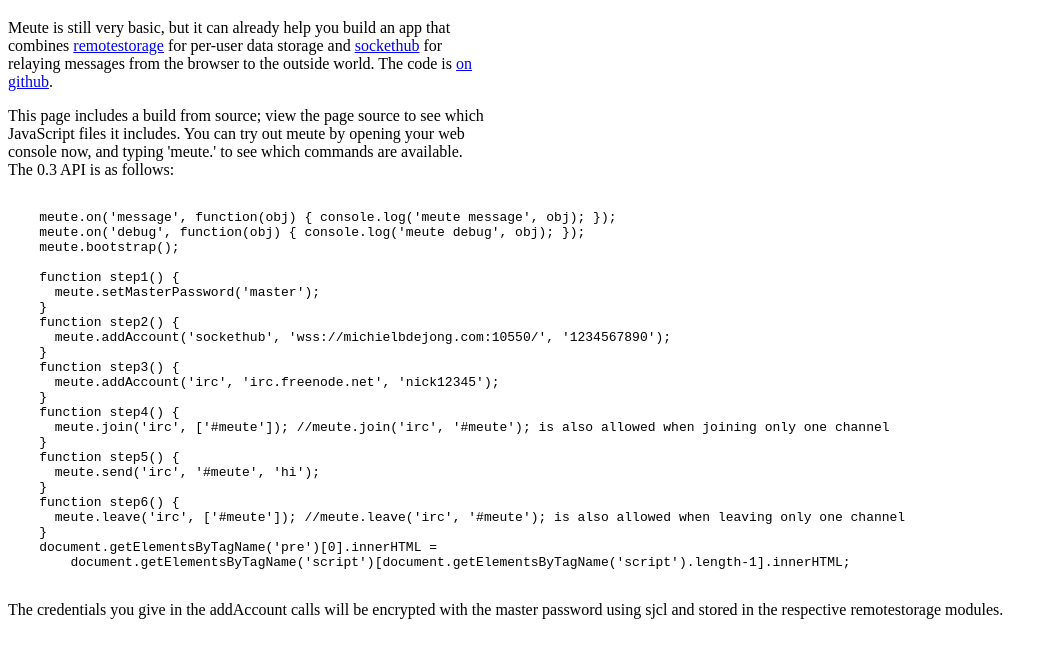
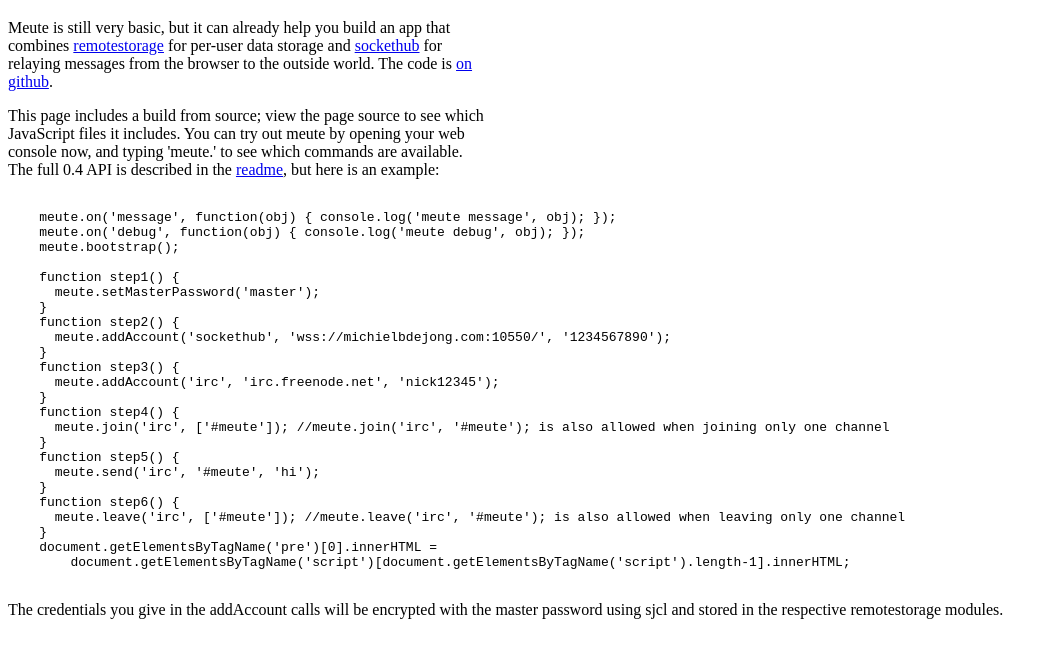
Before and after one commit to michielbdejong/meute, a plain HTML site: page index.html in a window 1280 px wide. Shown: the part 61-718 px from the top of the page, without its empty margins (0-1058 px from the left). Drawn offline with Linux system fonts and the light colour scheme.

Commit message:
fix typo

```diff
--- a/index.html
+++ b/index.html
@@ -12,7 +12,7 @@
       The code is <a href="http://github.com/michielbdejong/meute">on github</a>.</p>
     <p style="width:30em" >This page includes a build from source; view the page source to see which JavaScript files it includes.
       You can try out meute by opening your web console now, and typing 'meute.' to see which commands are available.
-      The 0.3 API is as follows:
+      The full 0.4 API is described in the <a href="https://github.com/michielbdejong/meute">readme</a>, but here is an example:
     <pre id="codeExample">(loading...)</pre>
     <p>The credentials you give in the addAccount calls will be encrypted with the master password using sjcl and stored
       in the respective remotestorage modules.</p>
```
